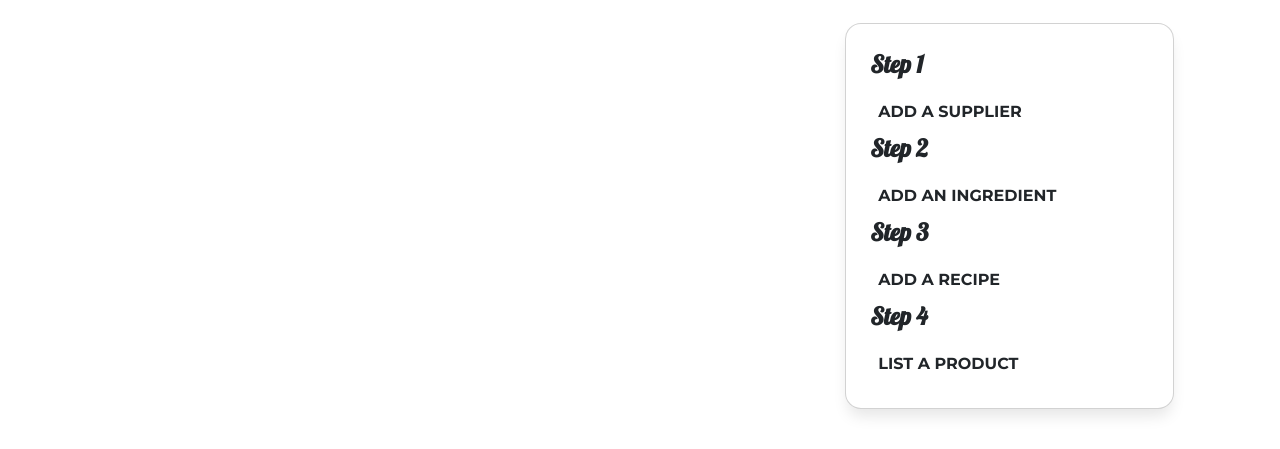
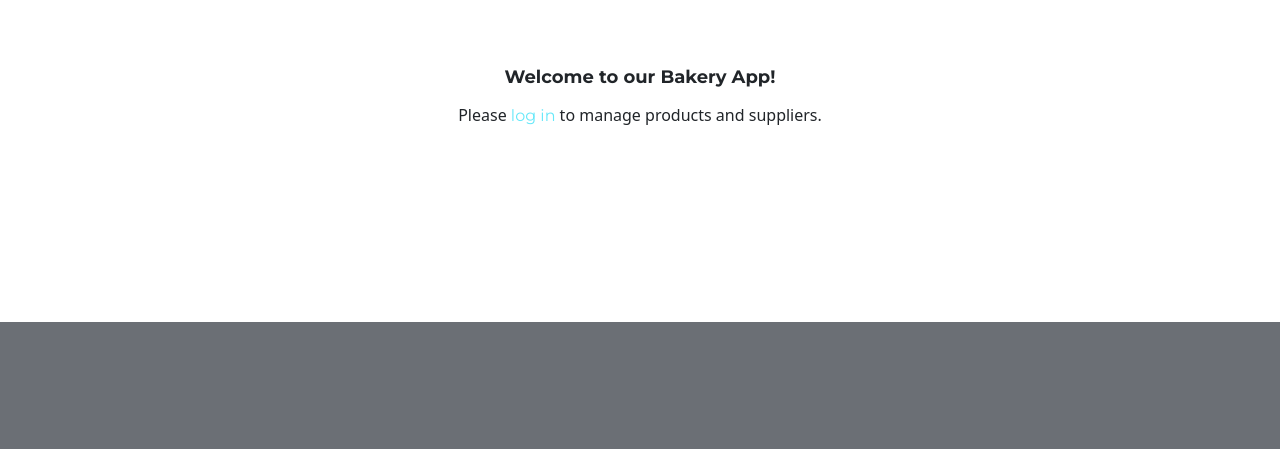
Before and after one commit to tcxcx/bakery-django-htmx, a Django app: page / in a window 1280 px wide. Shown: the part 478-927 px from the top of the page. After the commit the page ends 800 px from the top, so only its background shows below. Run offline with Django 4.2, Linux system fonts and the light colour scheme; style sheets or scripts are compiled from the project's sources; parts of the project's set-up code (start-up, migrations or seed data) failed here and were passed over; some libraries are stand-ins or nearby versions.

Commit message:
feat: styling and redirect url on login

```diff
--- a/bakery_app/templates/includes/header.html
+++ b/bakery_app/templates/includes/header.html
@@ -7,7 +7,7 @@
     <logo>
       <a class="flex items-center gap-1" href="/">
         <img
-          class="w-6 mr-1 -mt-1"
+          class="w-12 mr-1 -mt-1"
           src="{% static 'images/cake.svg' %}"
         />
         <span class="text-2xl font-bold uppercase font2 text-black">Bakery App</span>
--- a/bakery_app/templates/pages/home.html
+++ b/bakery_app/templates/pages/home.html
@@ -2,6 +2,7 @@
 {% block layout %}
 {% include 'includes/hero.html' %}
 {% block content %}
+{% if user.is_authenticated %}
 <content
   x-data="{ mobileSidebarOpen: false, activeTable: 'product-table-container' }"
   class="grid grid-cols-12 max-w-7xl mx-auto my-6 px-6"
@@ -22,13 +23,18 @@
     </a>
   </mobileSidebarNav>
   <main class="col-span-12 md:col-span-8">
-    {% if user.is_authenticated %}
     <div hx-get="{% url 'management:product-table' %}" hx-trigger="load" hx-target="div.table-container" hx-swap="outerHTML" hx-on-load="loadTable()"></div>
-    <div class="table-container "></div>
-    {% endif %}
+    <div class="table-container"></div>
   </main>
   {% include 'management/suppliers/sidebar.html' %}
 </content>
+{% else %}
+<!-- Content for unauthenticated users -->
+<div class="max-w-7xl mx-auto my-6 px-6 text-center py-10">
+  <h2 class="text-lg font-semibold font1">Welcome to our Bakery App!</h2>
+  <p>Please <a href="{% url 'account_login' %}" class="text-cyan-300 hover:underline font1">log in</a> to manage products and suppliers.</p>
+</div>
+{% endif %}
 <!-- Placeholder for the modal -->
 <div id="modal" class="modal fade p-10 lg:p-20 pt-10">
   <div id="dialog" class="modal-dialog" hx-target="this"></div>
@@ -59,4 +65,5 @@
     }
   });
 </script>
-{% endblock %} {% endblock %}
+{% endblock %}
+{% endblock %}
--- a/config/settings/base.py
+++ b/config/settings/base.py
@@ -102,7 +102,7 @@ AUTHENTICATION_BACKENDS = [
 # https://docs.djangoproject.com/en/dev/ref/settings/#auth-user-model
 AUTH_USER_MODEL = "users.User"
 # https://docs.djangoproject.com/en/dev/ref/settings/#login-redirect-url
-LOGIN_REDIRECT_URL = "users:redirect"
+LOGIN_REDIRECT_URL = "/"
 # https://docs.djangoproject.com/en/dev/ref/settings/#login-url
 LOGIN_URL = "account_login"
 
```
